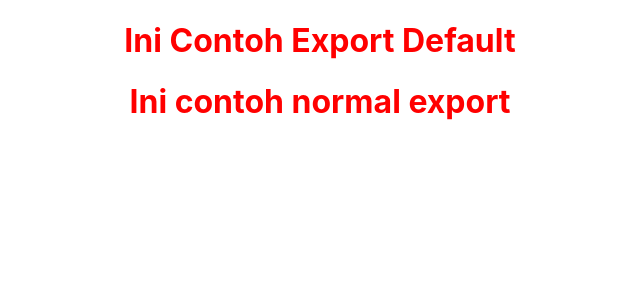
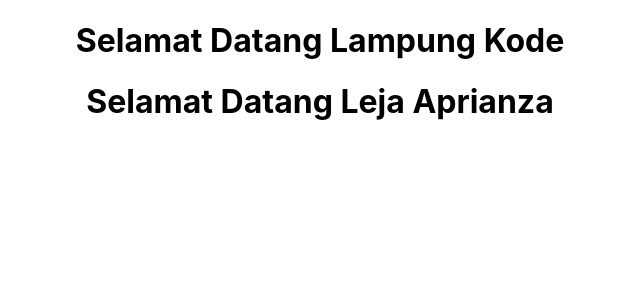
Before and after one commit to lejaaprianza/reactjs-lampungkode, a React (Create React App) app: page / in a window 1280 px wide. Shown: the top 300 px of the page, without its empty margins (320-960 px from the left). Built offline with nearby package versions, Linux system fonts and the light colour scheme.

Commit message:
tutorial 7

```diff
--- a/src/App.css
+++ b/src/App.css
@@ -1,6 +1,5 @@
 .App {
   text-align: center;
-  color: red;
 }
 
 .App-logo {
--- a/src/App.js
+++ b/src/App.js
@@ -1,10 +1,18 @@
 import "./App.css";
-import ExportDefault, { NormalExport } from "./ExportDefault";
+
 const App = () => {
   return (
     <div className="App">
-      <ExportDefault />
-      <NormalExport />
+      <Welcome nama="Lampung Kode" />
+      <Welcome nama="Leja Aprianza" />
+    </div>
+  );
+};
+
+const Welcome = (props) => {
+  return (
+    <div className="App">
+      <h1>Selamat Datang {props.nama}</h1>
     </div>
   );
 };
--- a/src/ExportDefault.js
+++ /dev/null
@@ -1,21 +0,0 @@
-import React, { Component } from "react";
-
-export class NormalExport extends Component {
-  render() {
-    return (
-      <div>
-        <h1>Ini contoh normal export</h1>
-      </div>
-    );
-  }
-}
-
-export default class ExportDefault extends Component {
-  render() {
-    return (
-      <div>
-        <h1>Ini Contoh Export Default</h1>
-      </div>
-    );
-  }
-}
```
